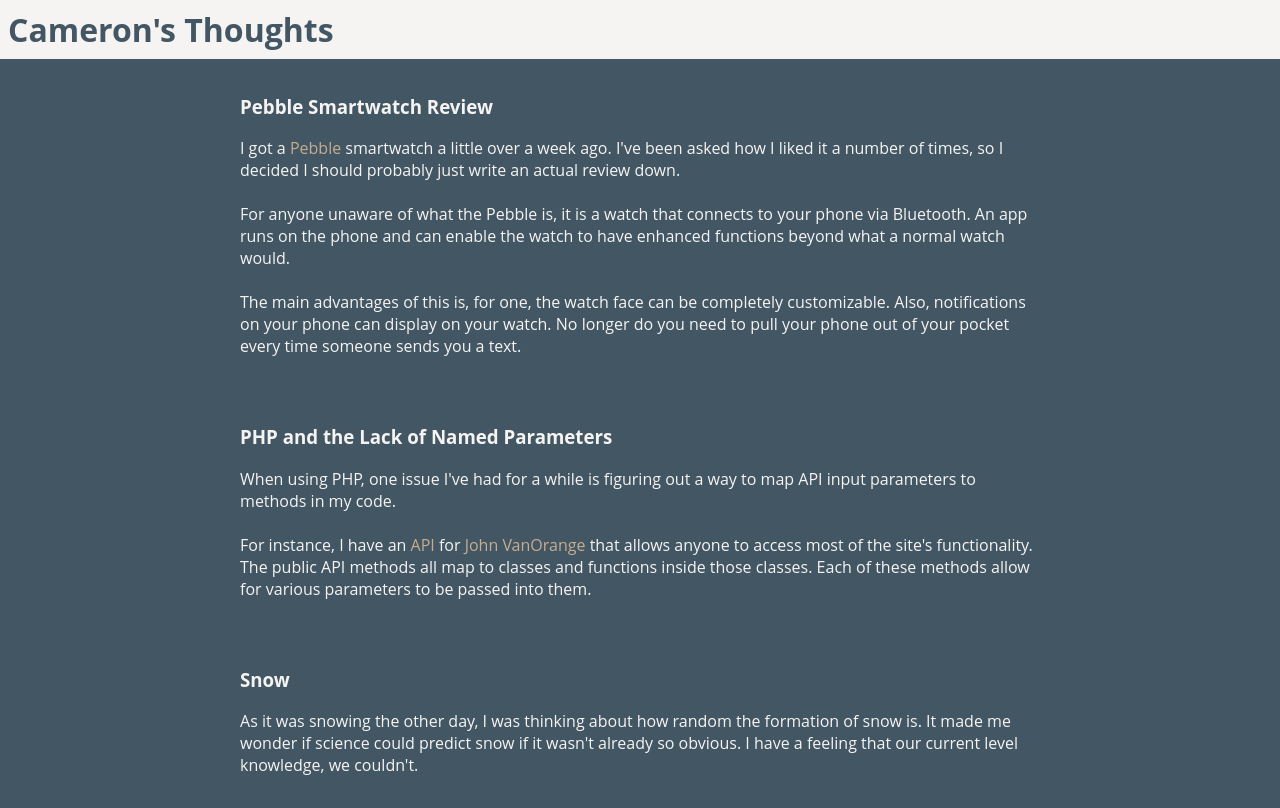
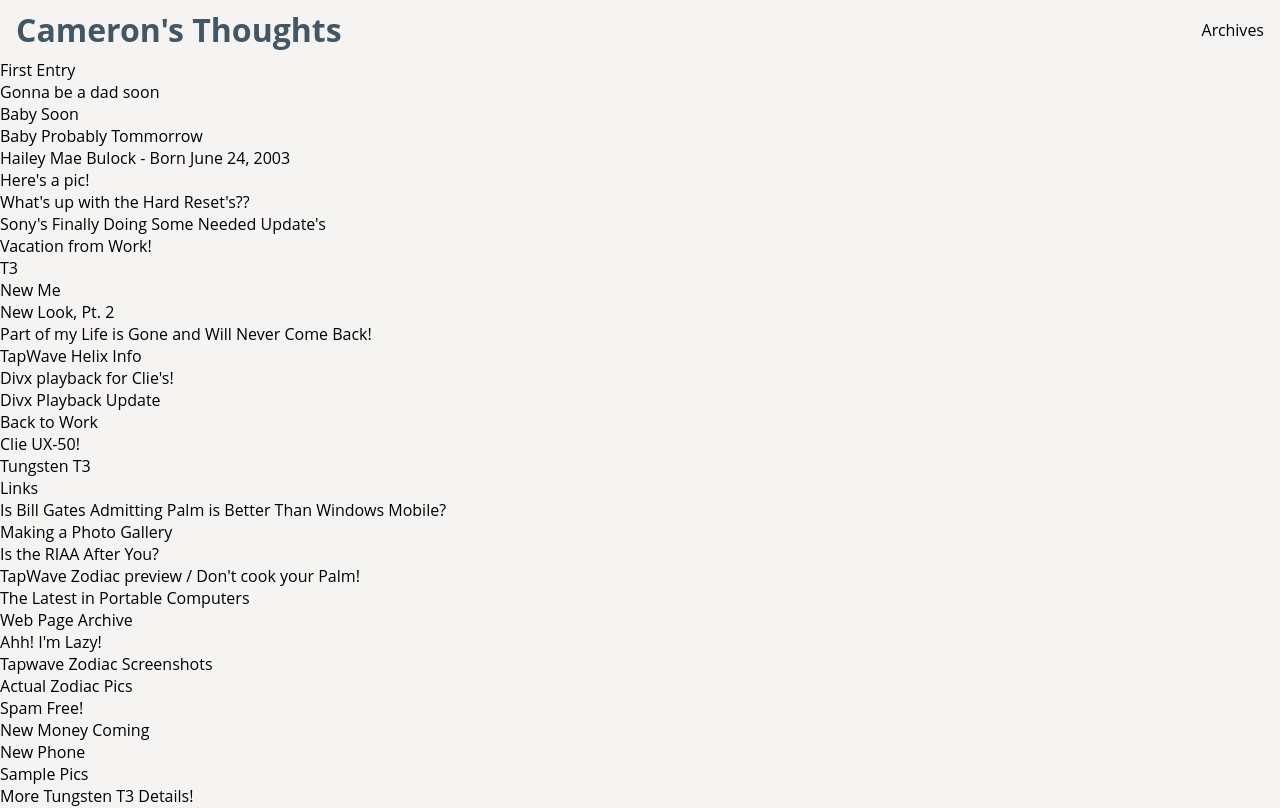
Before and after one commit to cbulock/ct4, a React (Create React App) app: page /2003 in a window 1280 px wide. Shown: the top 808 px of the page. Built offline with nearby package versions, Linux system fonts and the light colour scheme.

Commit message:
add initial archive pages

```diff
--- a/src/App.jsx
+++ b/src/App.jsx
@@ -9,6 +9,8 @@
 
 import HomePage from 'components/pages/Home';
 import EntryPage from 'components/pages/Entry';
+import Archives from 'components/pages/Archives';
+import Year from 'components/pages/Year';
 
 const App = () => (
 	<ThemeProvider theme={theme}>
@@ -18,6 +20,12 @@
 			<Switch>
 				<Route path="/:year/:month/:entryBasename">
 					<EntryPage />
+				</Route>
+				<Route path="/archives">
+					<Archives />
+				</Route>
+				<Route path="/:year">
+					<Year />
 				</Route>
 				<Route path="/">
 					<HomePage />
--- a/src/components/global/Header.jsx
+++ b/src/components/global/Header.jsx
@@ -1,19 +1,27 @@
 import styled from 'styled-components';
+
+const SHeader = styled.header`
+	padding: 0.5em 1em;
+	display: flex;
+	align-items: center;
+	justify-content: space-between;
+`;
 
 const STitle = styled.h1`
 	margin: 0;
-	padding: 0.25em;
+	padding-right: 1em;
 	& > a {
 		color: ${({ theme }) => theme.primary};
 	}
 `;
 
 const Header = () => (
-	<header>
+	<SHeader>
 		<STitle>
 			<a href="/">Cameron&apos;s Thoughts</a>
 		</STitle>
-	</header>
+		<a href="/archives">Archives</a>
+	</SHeader>
 );
 
 export default Header;
--- /dev/null
+++ b/src/components/pages/Archives.jsx
@@ -0,0 +1,18 @@
+import { Helmet } from 'react-helmet';
+import { entryYears } from 'utils/entryData';
+
+const Archives = () => (
+	<>
+		<Helmet>
+			<title>Archives - Cameron&apos;s Thoughts</title>
+		</Helmet>
+		<h2>Archives</h2>
+		{entryYears.map((year) => (
+			<h3 key={year}>
+				<a href={`/${year}`}>{year}</a>
+			</h3>
+		))}
+	</>
+);
+
+export default Archives;
--- a/src/components/pages/Entry/Entry.jsx
+++ b/src/components/pages/Entry.jsx
@@ -17,7 +17,7 @@
 	return (
 		<EntryContainer>
 			<Helmet>
-				<title>{`${title} - Cameron&apos;s Thoughts`}</title>
+				<title>{`${title} - Cameron's Thoughts`}</title>
 			</Helmet>
 			<h2>{title}</h2>
 			<p>{formatEntryContent(text)}</p>
--- a/src/components/pages/Entry/index.js
+++ /dev/null
@@ -1 +0,0 @@
-export { default } from './Entry';
--- a/src/components/pages/Home/index.js
+++ /dev/null
@@ -1 +0,0 @@
-export { default } from './Home';
--- /dev/null
+++ b/src/components/pages/Year.jsx
@@ -0,0 +1,27 @@
+import { useMemo } from 'react';
+import { useParams } from 'react-router-dom';
+import { Helmet } from 'react-helmet';
+import { getEntriesPerYear } from 'utils/entryData';
+
+const Year = () => {
+	const { year } = useParams();
+
+	const entriesPerYear = useMemo(() => getEntriesPerYear(year), [year]);
+
+	return (
+		<>
+			<Helmet>
+				<title>{`${year} - Cameron's Thoughts`}</title>
+			</Helmet>
+			{entriesPerYear.map((entry) => (
+				<div key={entry.id}>
+					<a href={`/${entry.year}/${entry.month}/${entry.basename}`}>
+						{entry.title}
+					</a>
+				</div>
+			))}
+		</>
+	);
+};
+
+export default Year;
--- /dev/null
+++ b/src/utils/entryData.js
@@ -0,0 +1,25 @@
+import entries from 'entries';
+
+const entryData = entries.map((entry) => {
+	const {
+		entry_basename: basename,
+		entry_created_on: createdDate,
+		entry_id: id,
+		entry_title: title,
+	} = entry;
+	const month = new Date(createdDate).toLocaleDateString('en-us', {
+		month: '2-digit',
+	});
+	const year = new Date(createdDate).toLocaleDateString('en-us', {
+		year: 'numeric',
+	});
+	return { basename, id, month, title, year };
+});
+
+const entryYears = [...new Set(entryData.map((e) => e.year))].sort();
+
+const getEntriesPerYear = (year) =>
+	entryData.filter((entry) => entry.year === year);
+
+export default entryData;
+export { entryYears, getEntriesPerYear };
```
Also changed, not shown: public/index.html (+0 -10 lines), src/components/pages/Home.jsx (renamed from src/components/pages/Home/Home.jsx).
